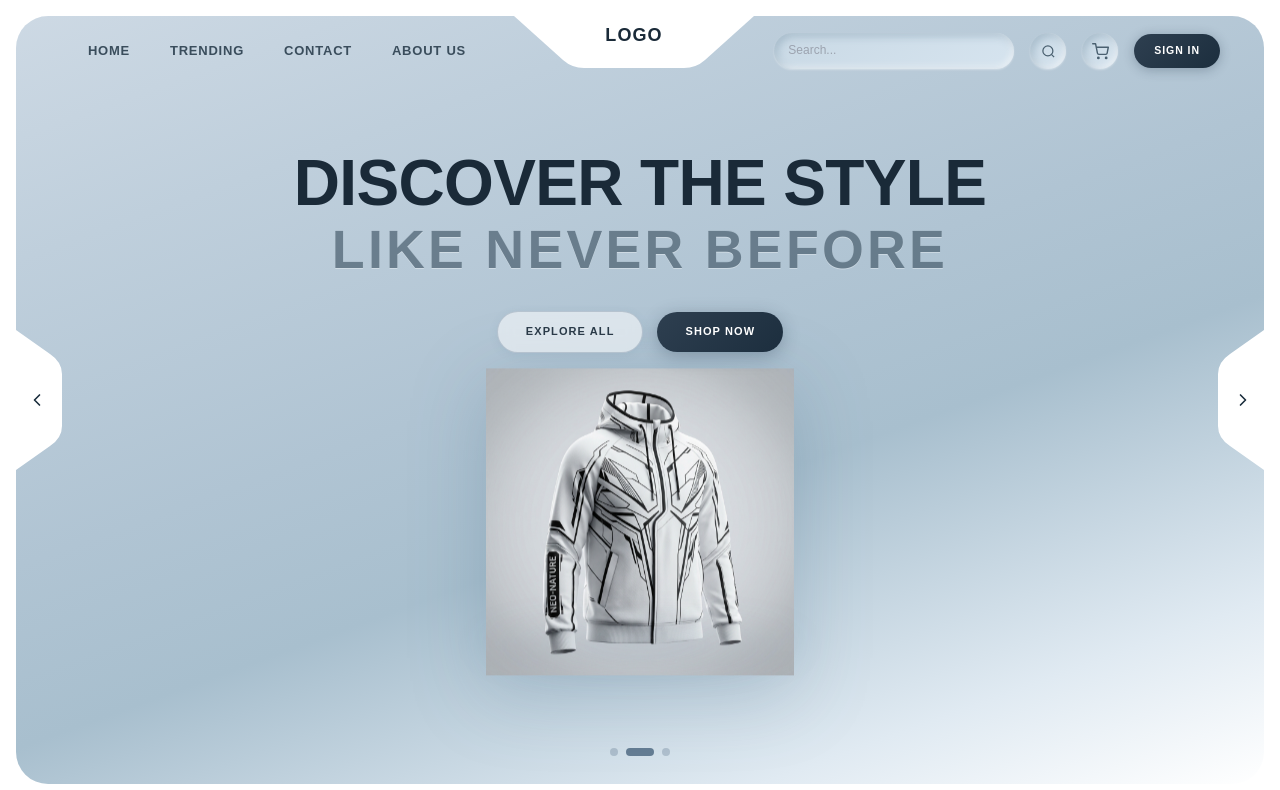
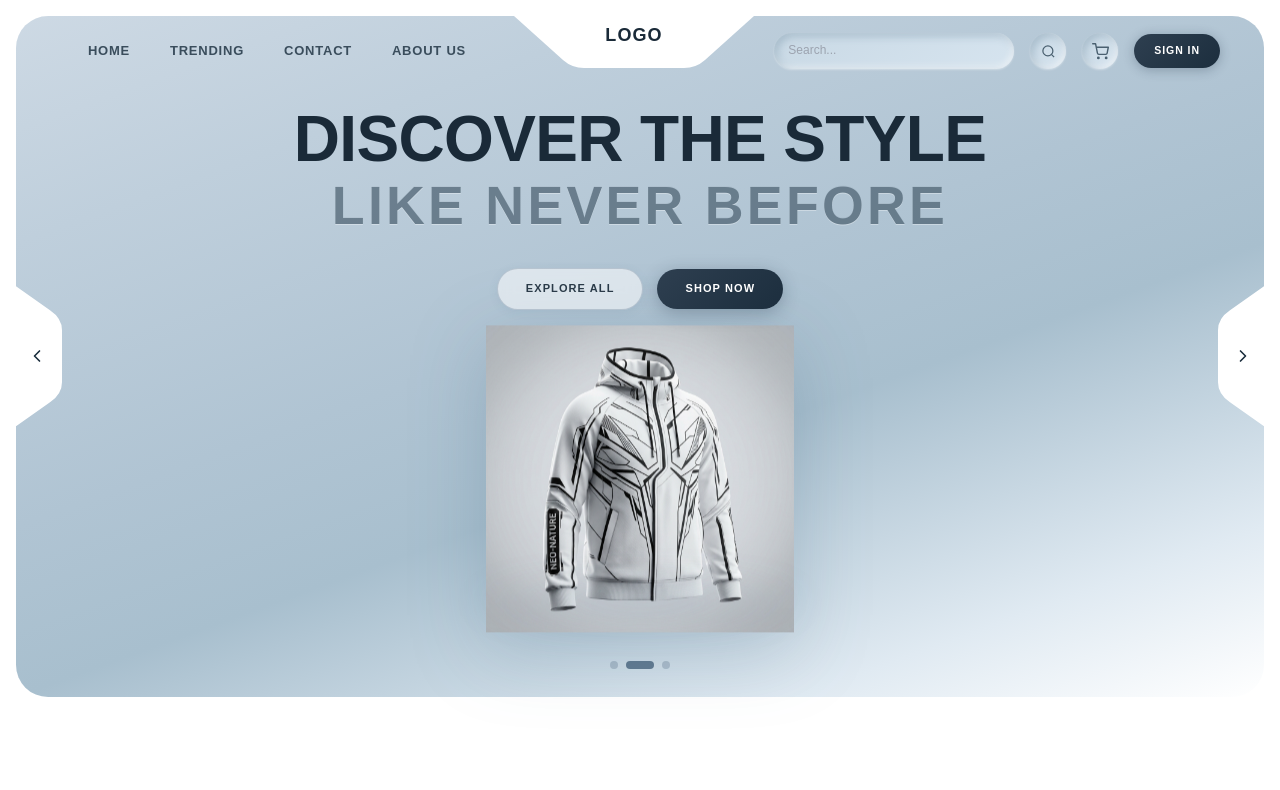
Before and after one commit to Uvindu7/3.2-Project-Front-End, a React (Create React App) app: page / in a window 1280 px wide. Shown: the top 790 px of the page. Built offline with nearby package versions, Linux system fonts and the light colour scheme; no server answers.

Commit message:
feat: initialize index.css with Tailwind directives and custom component styles for the test page navbar

```diff
--- a/src/index.css
+++ b/src/index.css
@@ -18,6 +18,10 @@
     --transition: all 0.3s cubic-bezier(0.4, 0, 0.2, 1);
     --max-width: 1440px;
     --font-manrope: 'Manrope', sans-serif;
+  }
+
+  html, body {
+    overscroll-behavior-y: none;
   }
 
   body {
@@ -460,14 +464,14 @@
   position: relative;
   width: calc(100% - 32px);
   margin: 16px auto;
-  min-height: calc(100vh - 32px);
+  min-height: calc(80vh - 32px);
   border-radius: 32px;
   display: flex;
   flex-direction: column;
   align-items: center;
   justify-content: center;
   padding: 90px 60px 60px;
-  overflow: hidden;
+  overflow: visible;
   /* Inner blue-grey gradient fading to white at bottom */
   background: linear-gradient(160deg,
       #cdd9e4 0%,
```
